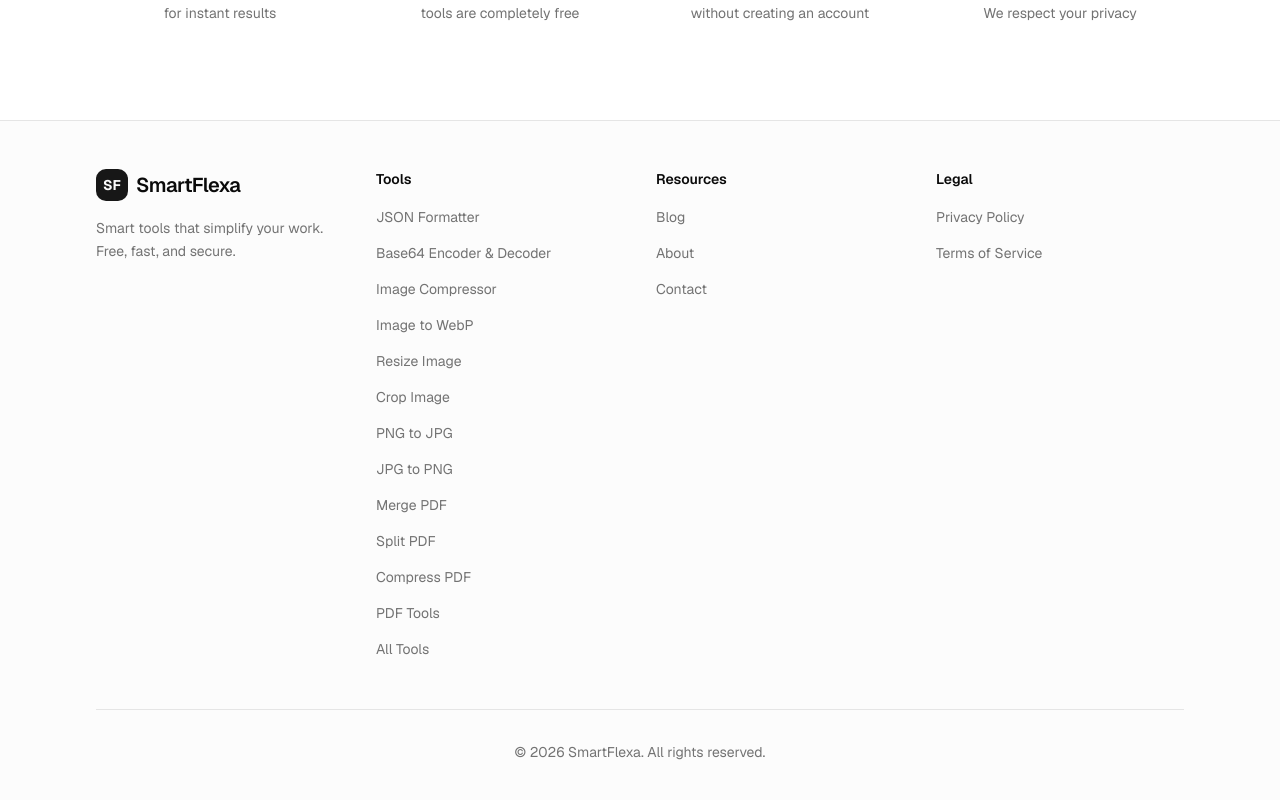
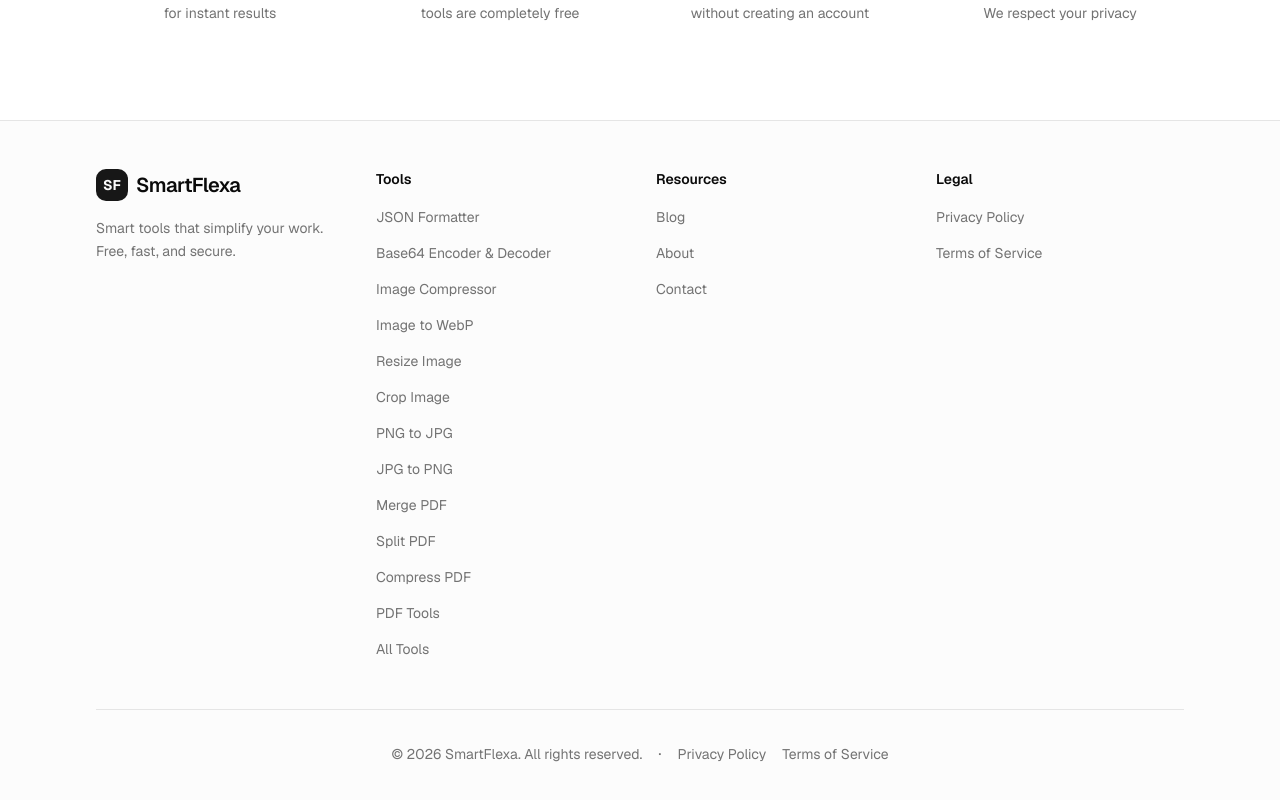
Before and after one commit to Farooqshahid59/smartflexa, a Next.js app: page / in a window 1280 px wide. Shown: the part 3634-4434 px from the top of the page. Built offline with nearby package versions, Linux system fonts and the light colour scheme.

Commit message:
fix(footer): wire legal links to privacy and terms routes

```diff
--- a/components/footer.tsx
+++ b/components/footer.tsx
@@ -20,6 +20,11 @@ export function Footer({
   columns = defaultFooterColumns,
 }: FooterProps) {
   const year = new Date().getFullYear();
+  const legalLinks =
+    columns.find((c) => c.title === "Legal")?.links ?? [
+      { name: "Privacy Policy", href: "/privacy-policy" },
+      { name: "Terms of Service", href: "/terms" },
+    ];
 
   return (
     <footer className="border-t border-border bg-muted/30">
@@ -63,9 +68,28 @@ export function Footer({
         </div>
 
         <div className="mt-12 border-t border-border pt-8">
-          <p className="text-center text-sm text-muted-foreground">
-            © {year} {brandName}. All rights reserved.
-          </p>
+          <div className="flex flex-col items-center justify-center gap-3 sm:flex-row sm:gap-4">
+            <p className="text-center text-sm text-muted-foreground">
+              © {year} {brandName}. All rights reserved.
+            </p>
+            <span className="hidden text-muted-foreground sm:inline" aria-hidden>
+              ·
+            </span>
+            <nav
+              aria-label="Legal"
+              className="flex flex-wrap items-center justify-center gap-x-4 gap-y-2 text-sm"
+            >
+              {legalLinks.map((link) => (
+                <Link
+                  key={link.href}
+                  href={link.href}
+                  className="text-muted-foreground underline-offset-4 transition-colors hover:text-foreground hover:underline"
+                >
+                  {link.name}
+                </Link>
+              ))}
+            </nav>
+          </div>
         </div>
       </div>
     </footer>
```
